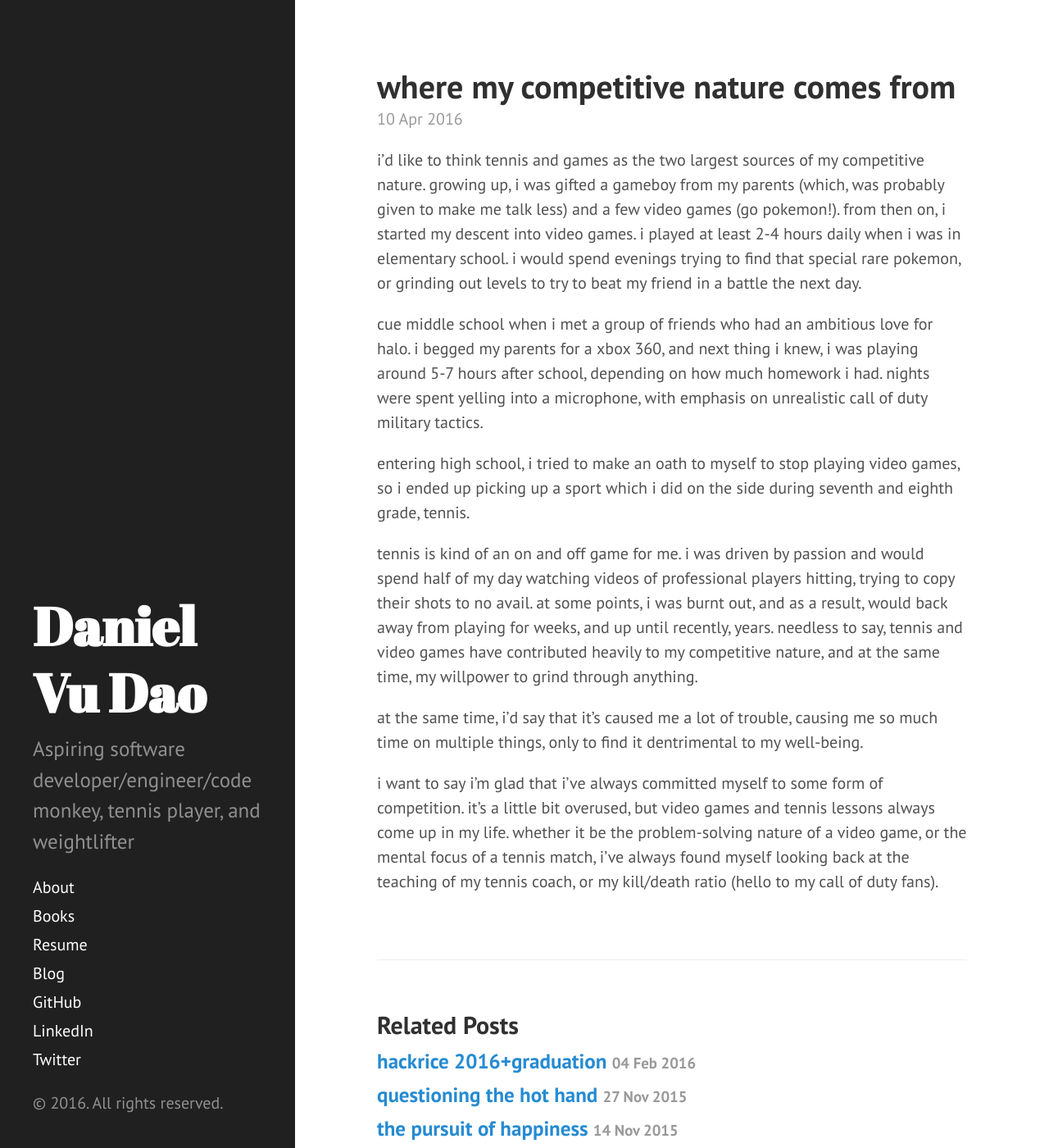
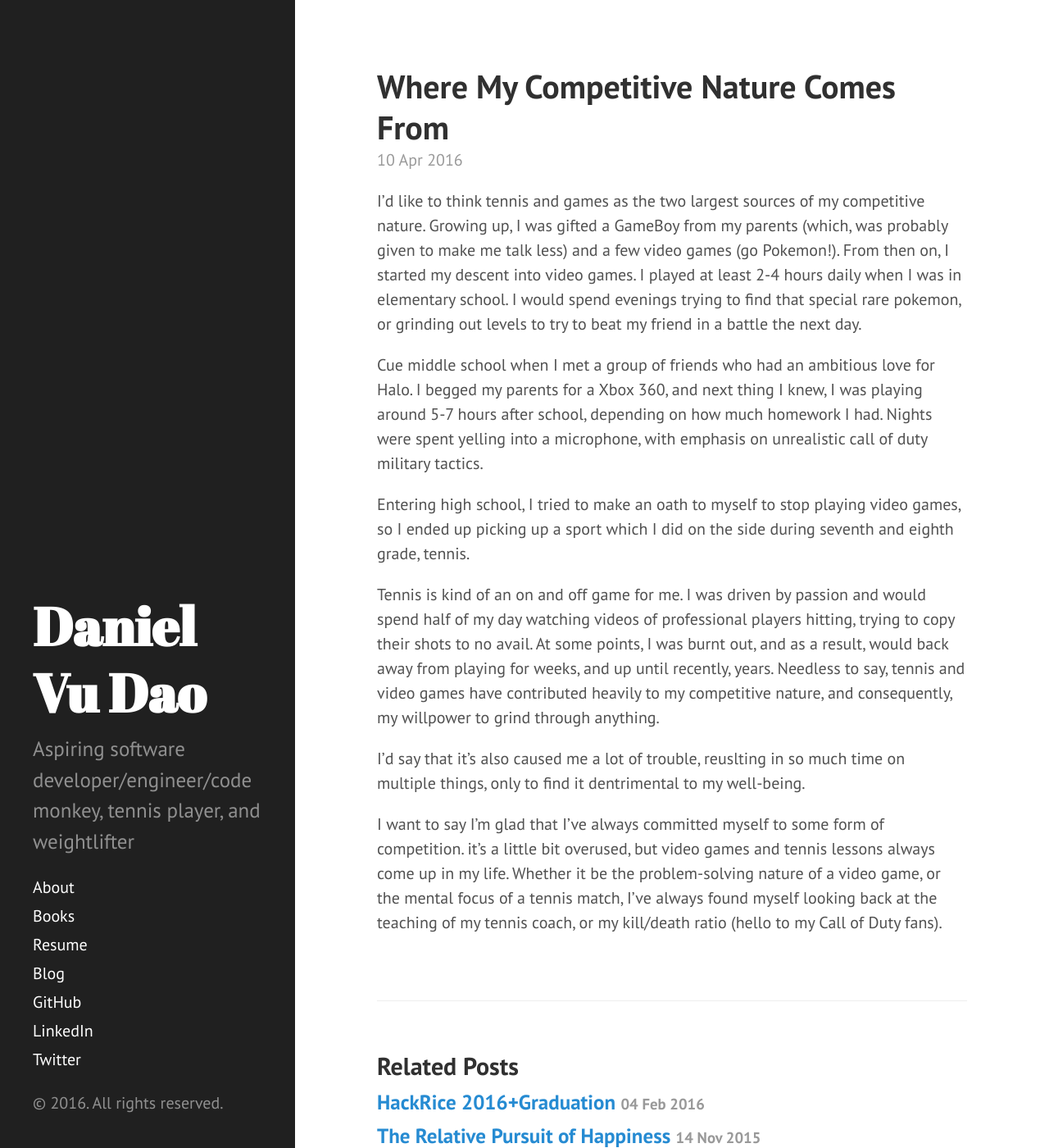
Before and after one commit to danielvdao/danielvdao.github.io, a Jekyll site: the page built from _posts/2016-04-10-tennis-competitiveness.markdown, in a window 1280 px wide and 1400 px high. Shown: the whole window at 82% size. Built offline with Jekyll 4.4.1, drawn with Linux system fonts in a browser that asks for light colours; Markdown is read by kramdown in place of the engine named in the settings; some of the changed text lies outside the part shown.

Commit message:
more editing

```diff
--- a/_posts/2016-04-10-tennis-competitiveness.markdown
+++ b/_posts/2016-04-10-tennis-competitiveness.markdown
@@ -1,18 +1,18 @@
 ---
 layout: post
-title: "where my competitive nature comes from"
+title: "Where My Competitive Nature Comes From"
 date: 2016-04-10
 categories: jekyll update
 ---
 
-i'd like to think tennis and games as the two largest sources of my competitive nature. growing up, i was gifted a gameboy from my parents (which, was probably given to make me talk less) and a few video games (go pokemon!). from then on, i started my descent into video games. i played at least 2-4 hours daily when i was in elementary school. i would spend evenings trying to find that special rare pokemon, or grinding out levels to try to beat my friend in a battle the next day.
+I'd like to think tennis and games as the two largest sources of my competitive nature. Growing up, I was gifted a GameBoy from my parents (which, was probably given to make me talk less) and a few video games (go Pokemon!). From then on, I started my descent into video games. I played at least 2-4 hours daily when I was in elementary school. I would spend evenings trying to find that special rare pokemon, or grinding out levels to try to beat my friend in a battle the next day.
 
-cue middle school when i met a group of friends who had an ambitious love for halo. i begged my parents for a xbox 360, and next thing i knew, i was playing around 5-7 hours after school, depending on how much homework i had. nights were spent yelling into a microphone, with emphasis on unrealistic call of duty military tactics.
+Cue middle school when I met a group of friends who had an ambitious love for Halo. I begged my parents for a Xbox 360, and next thing I knew, I was playing around 5-7 hours after school, depending on how much homework I had. Nights were spent yelling into a microphone, with emphasis on unrealistic call of duty military tactics.
 
-entering high school, i tried to make an oath to myself to stop playing video games, so i ended up picking up a sport which i did on the side during seventh and eighth grade, tennis.
+Entering high school, I tried to make an oath to myself to stop playing video games, so I ended up picking up a sport which I did on the side during seventh and eighth grade, tennis.
 
-tennis is kind of an on and off game for me. i was driven by passion and would spend half of my day watching videos of professional players hitting, trying to copy their shots to no avail. at some points, i was burnt out, and as a result, would back away from playing for weeks, and up until recently, years. needless to say, tennis and video games have contributed heavily to my competitive nature, and at the same time, my willpower to grind through anything.
+Tennis is kind of an on and off game for me. I was driven by passion and would spend half of my day watching videos of professional players hitting, trying to copy their shots to no avail. At some points, I was burnt out, and as a result, would back away from playing for weeks, and up until recently, years. Needless to say, tennis and video games have contributed heavily to my competitive nature, and consequently, my willpower to grind through anything.
 
-at the same time, i'd say that it's caused me a lot of trouble, causing me so much time on multiple things, only to find it dentrimental to my well-being.
+I'd say that it's also caused me a lot of trouble, reuslting in so much time on multiple things, only to find it dentrimental to my well-being.
 
-i want to say i'm glad that i've always committed myself to some form of competition. it's a little bit overused, but video games and tennis lessons always come up in my life. whether it be the problem-solving nature of a video game, or the mental focus of a tennis match, i've always found myself looking back at the teaching of my tennis coach, or my kill/death ratio (hello to my call of duty fans).
+I want to say I'm glad that I've always committed myself to some form of competition. it's a little bit overused, but video games and tennis lessons always come up in my life. Whether it be the problem-solving nature of a video game, or the mental focus of a tennis match, I've always found myself looking back at the teaching of my tennis coach, or my kill/death ratio (hello to my Call of Duty fans).
```
Also changed, not shown: _posts/2015-10-11-the-importance-of-extracurricular-courses.markdown (+6 -8 lines), _posts/2015-10-15-interviews-and-exhaustion.markdown (+4 -4 lines), _posts/2015-11-14-passion.markdown (+6 -9 lines), _posts/2015-11-26-hot-hand.markdown (deleted, +0 -14 lines), _posts/2016-02-04-hackrice2016+graduation.markdown (+7 -7 lines).
